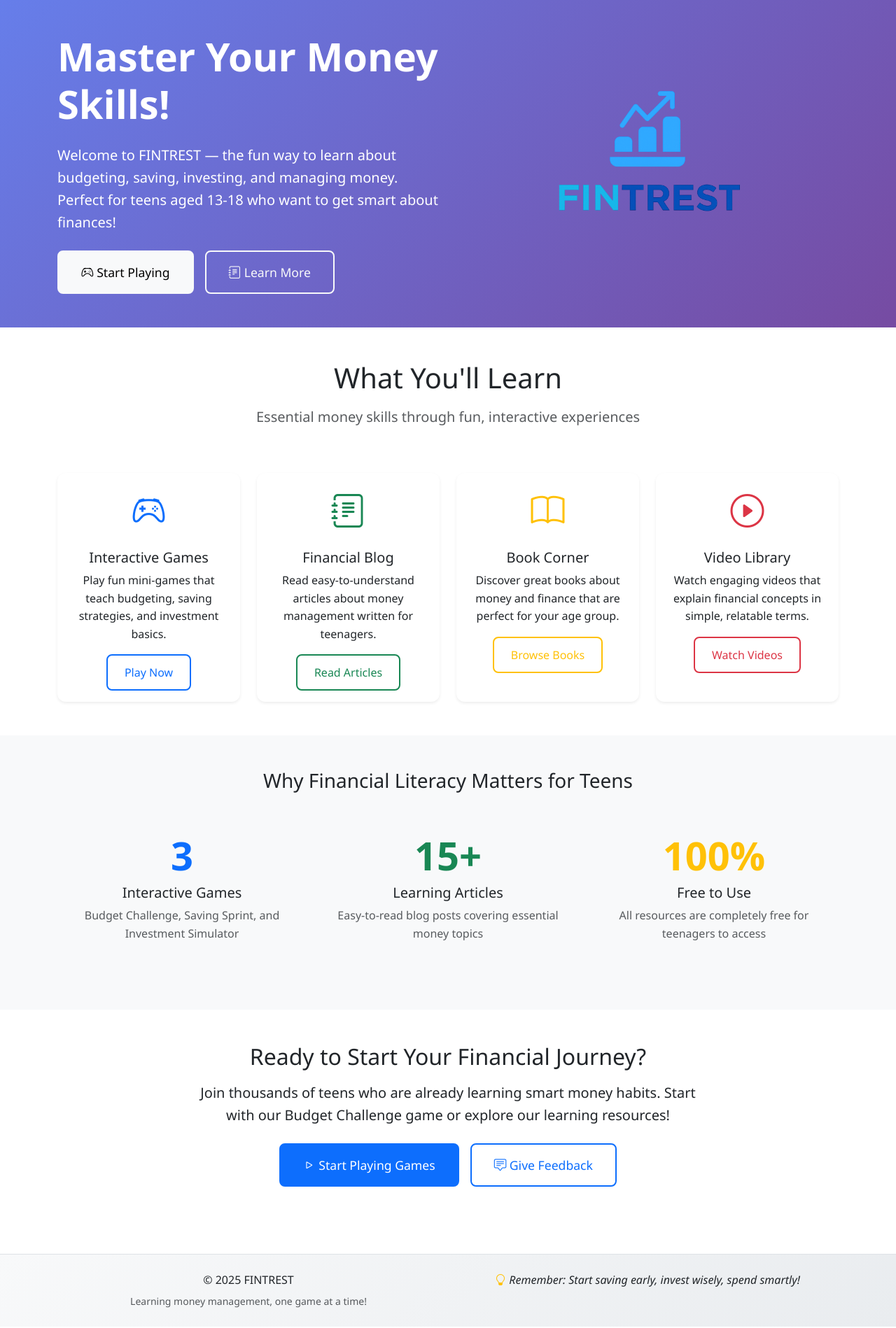
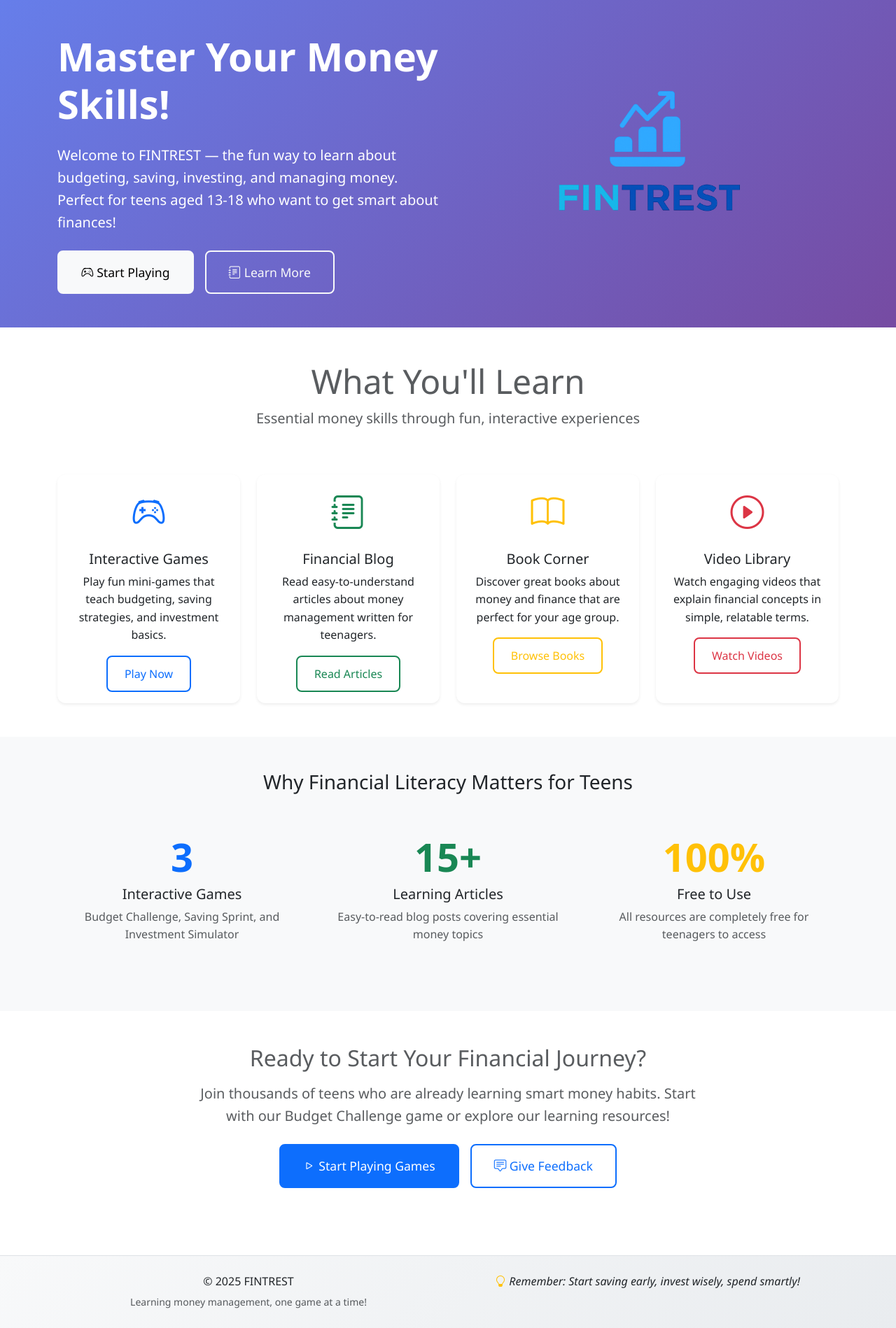
Before and after one commit to VihaanTallamraju/InFinIt, a Flask app: page / in a window 1280 px wide. Shown: the part 65-1963 px from the top of the page at 70% size. Run offline with Flask 3, Linux system fonts and the light colour scheme.

Commit message:
fixing text color on index.html

```diff
--- a/templates/index.html
+++ b/templates/index.html
@@ -35,7 +35,7 @@
     <div class="container">
         <div class="row text-center mb-5">
             <div class="col">
-                <h2 class="display-6 mb-3">What You'll Learn</h2>
+                <h2 class="display-5 text-muted mb-2">What You'll Learn</h2>
                 <p class="lead text-muted">Essential money skills through fun, interactive experiences</p>
             </div>
         </div>
@@ -147,8 +147,8 @@
     <div class="container">
         <div class="row justify-content-center text-center">
             <div class="col-lg-8">
-                <h2 class="mb-3">Ready to Start Your Financial Journey?</h2>
-                <p class="lead mb-4">
+                <h2 class="text-muted mb-3">Ready to Start Your Financial Journey?</h2>
+                <p class="lead text-muted mb-4">
                     Join thousands of teens who are already learning smart money habits.
                     Start with our Budget Challenge game or explore our learning resources!
                 </p>
```
Also changed, not shown: 1 other file.
